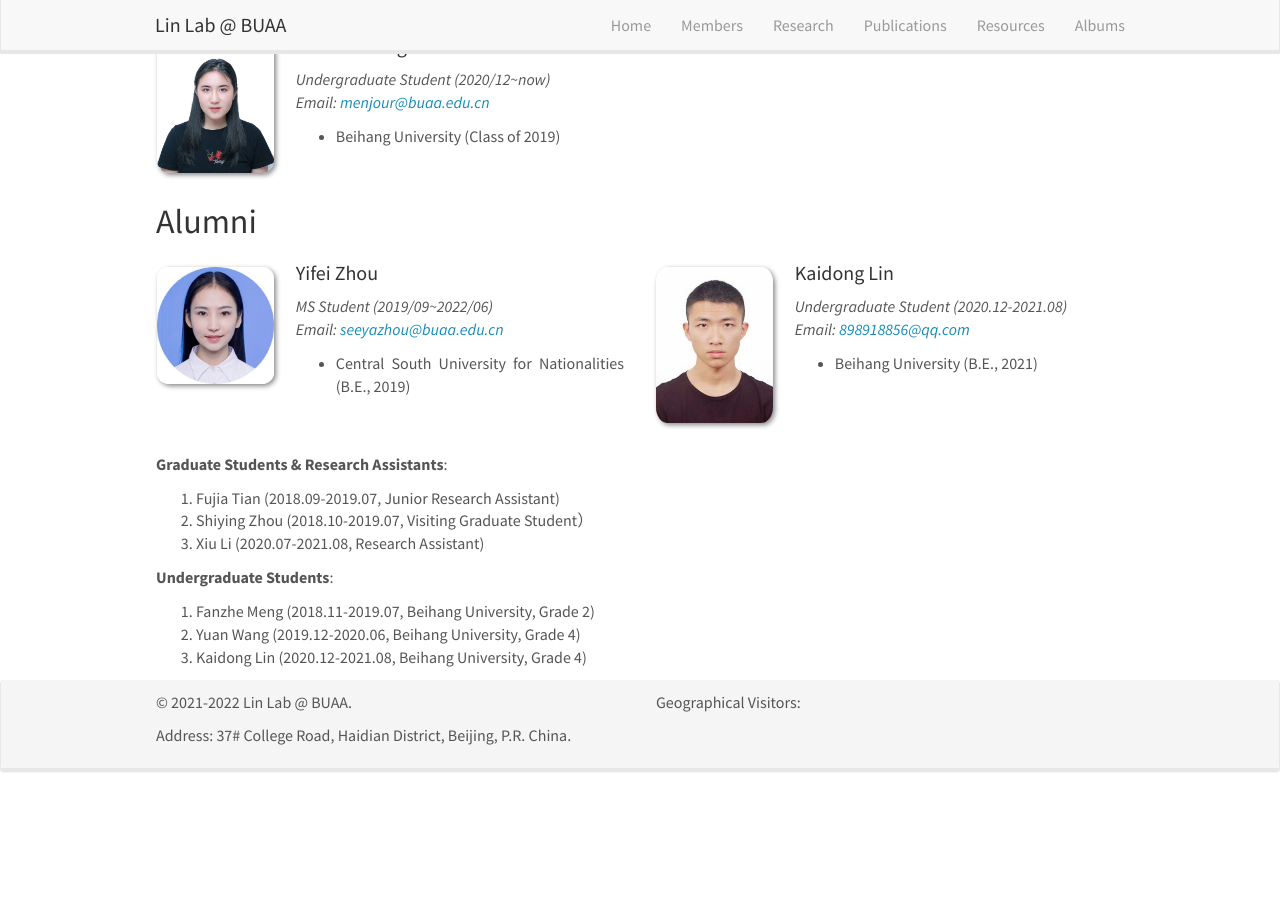
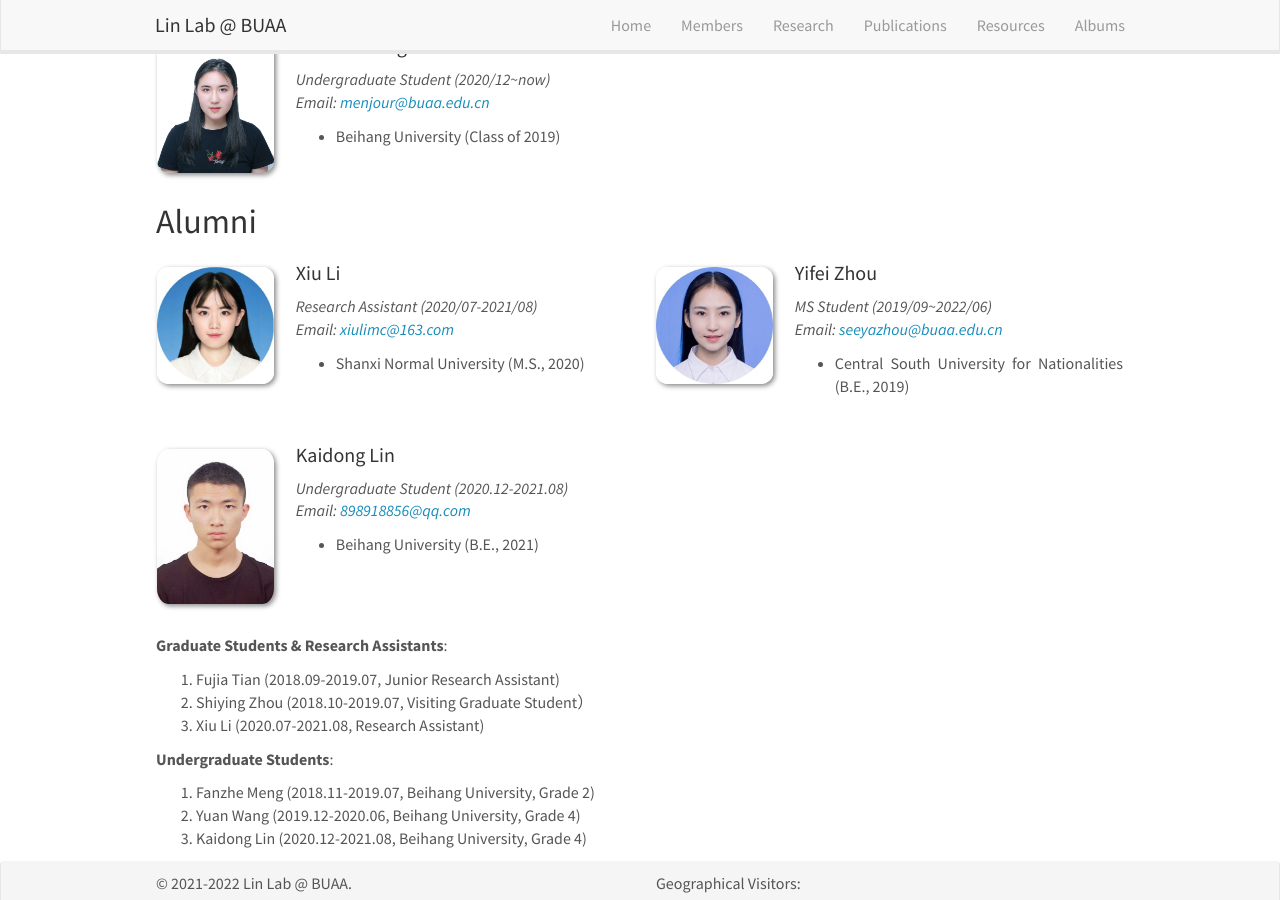
Before and after one commit to linxubo/linxubo.github.io, a Jekyll site: the page built from _pages/members.md, in a window 1280 px wide and 900 px high, scrolled down 1057 px. Built offline with Jekyll 4.4.1, drawn with Linux system fonts in a browser that asks for light colours; nearby versions of some CDN libraries; a script that is not in the unit is left out; before the commit the page ends 1851 px from its top, so only the background shows below that.

Commit message:
Update alumni.yml

```diff
--- a/_data/alumni.yml
+++ b/_data/alumni.yml
@@ -1,3 +1,10 @@
+-  name: Xiu Li
+   photo: lixiu.jpg
+   info: Research Assistant (2020/07-2021/08)
+   email: xiulimc@163.com
+   number_educ: 1
+   education1: Shanxi Normal University (M.S., 2020)
+
 -  name: Yifei Zhou
    photo: zhouyifei.jpg
    info: MS Student (2019/09~2022/06)
```
